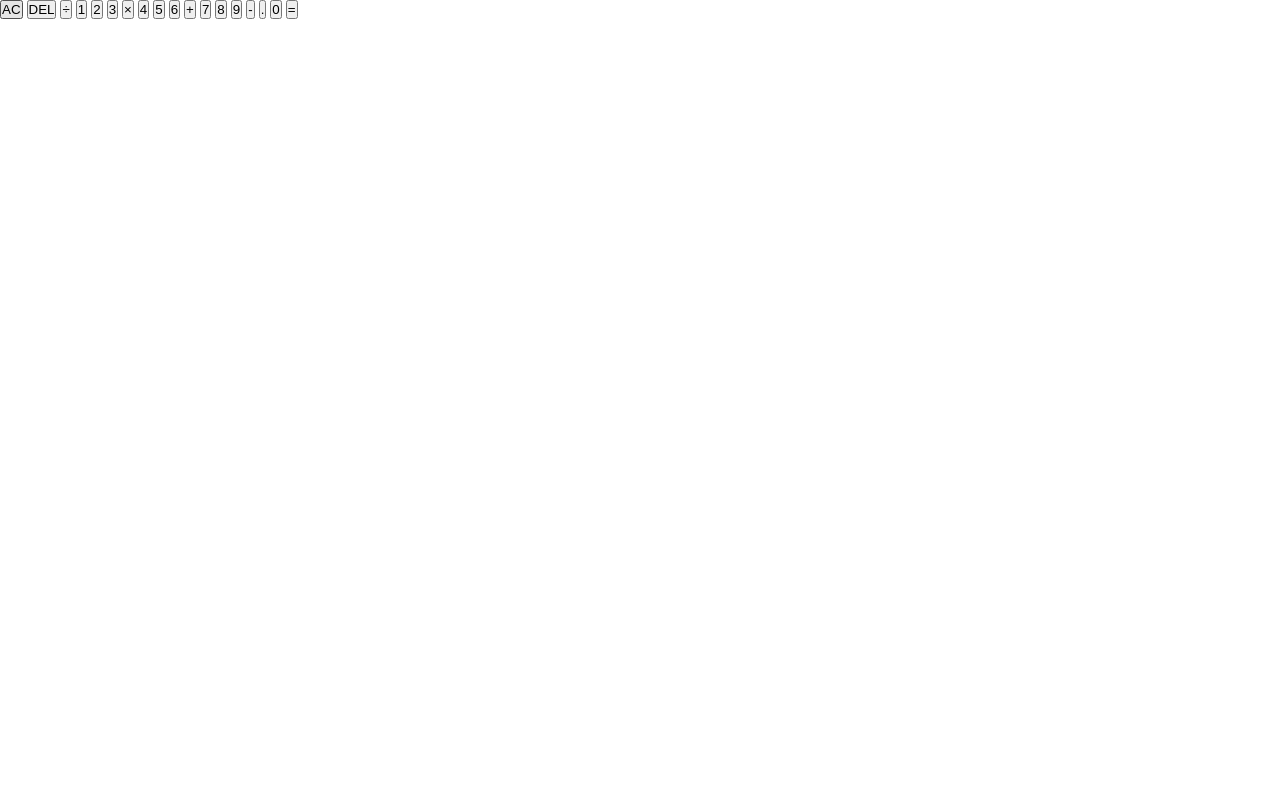
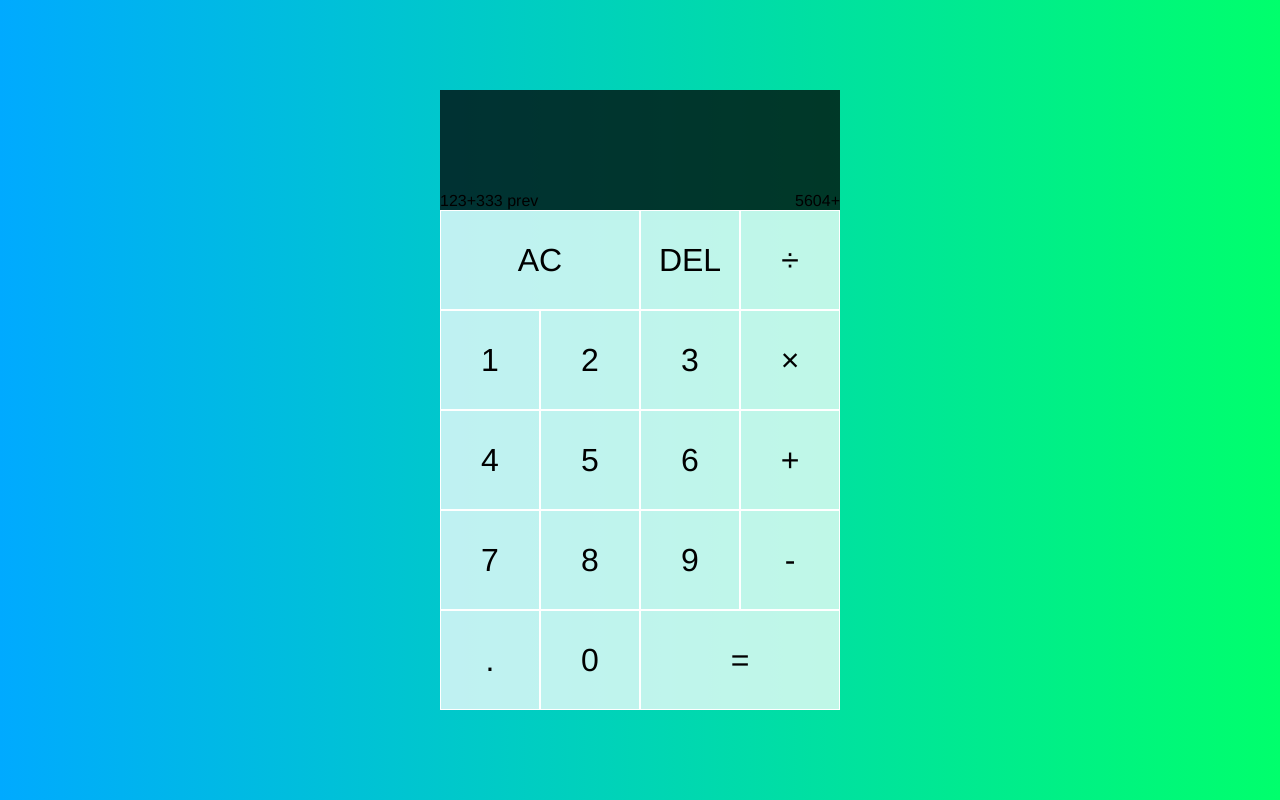
Before and after one commit to levintoo/javascript-calculator, a plain HTML site: page index.html in a window 1280 px wide. Drawn offline with Linux system fonts and the light colour scheme.

Commit message:
calculator layout

```diff
--- a/index.html
+++ b/index.html
@@ -11,8 +11,9 @@
 <body>
     <div class="calculator-grid">
         <div class="output-screen">
-        <div class="previous-data"></div>
-        <div class="current-data"></div>
+        <div class="previous-data">123+333 prev</div>
+        <div class="current-data">5604+</div>
+        </div>
         <button class="span-two" >AC</button>
         <button>DEL</button>
         <button>&#247; </button>
@@ -31,7 +32,6 @@
         <button>.</button>
         <button>0</button>
         <button class="span-two" >=</button>
-        </div>
     </div>
 
 </body>
--- a/style.css
+++ b/style.css
@@ -1,4 +1,39 @@
-*{
+* , *::before , *::after{
+
+    box-sizing: border-box;
+    font-family: 'Franklin Gothic Medium', 'Arial Narrow', Arial, sans-serif;
+    font-weight: normal;
+}
+body{
     margin: 0;
     padding: 0;
+    background: linear-gradient(to right, #00AAFF ,#00FF6c);
 }
+.calculator-grid{
+    display: grid;
+    justify-content: center;
+    align-content: center;
+    min-height: 100vh;
+    grid-template-columns: repeat(4, 100px);
+    grid-template-rows: minmax(120px , auto) repeat(5, 100px);
+}
+.calculator-grid > button{
+    cursor: pointer;
+    font-size: 2rem;
+    border: 1px solid white;
+    outline: none;
+    background: rgba(255, 255, 255, .75);
+}
+.calculator-grid > button:hover{
+    background-color: rgba(255, 255, 255, .9);
+}
+.span-two{
+    grid-column: span 2;
+}
+.output-screen{
+    grid-column: 1 / -1;
+    background-color: rgba(0, 0, 0, .75);
+    display: flex;
+    align-items: flex-end;
+    justify-content: space-between;
+}
```
